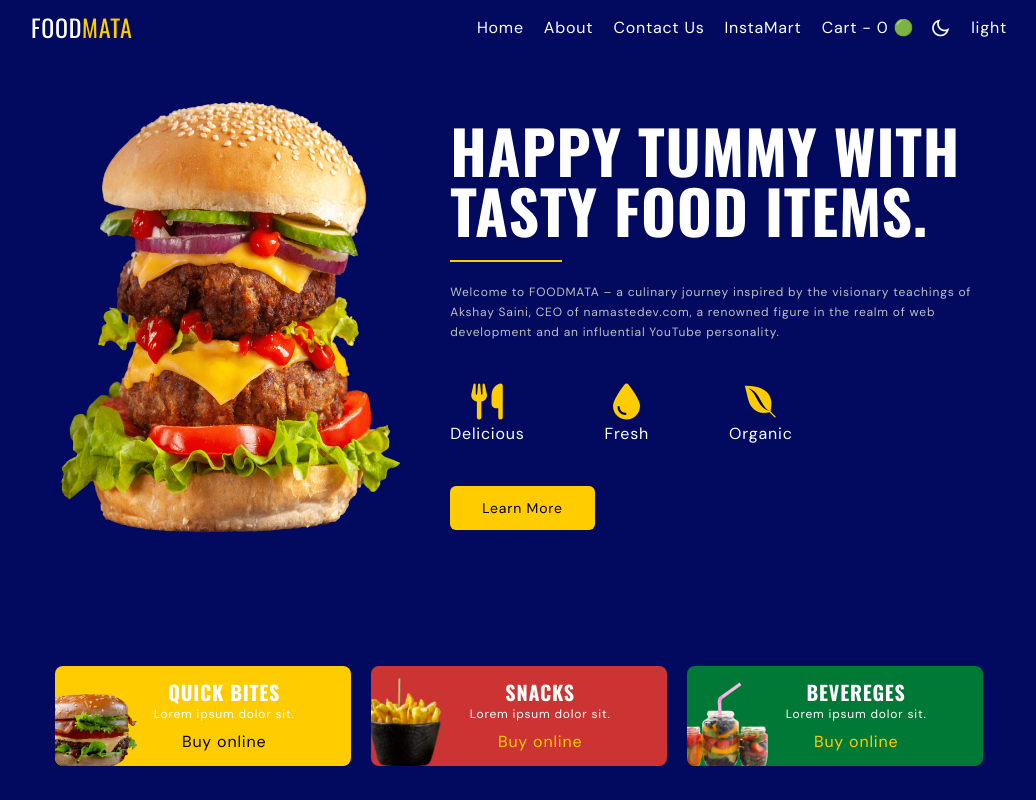
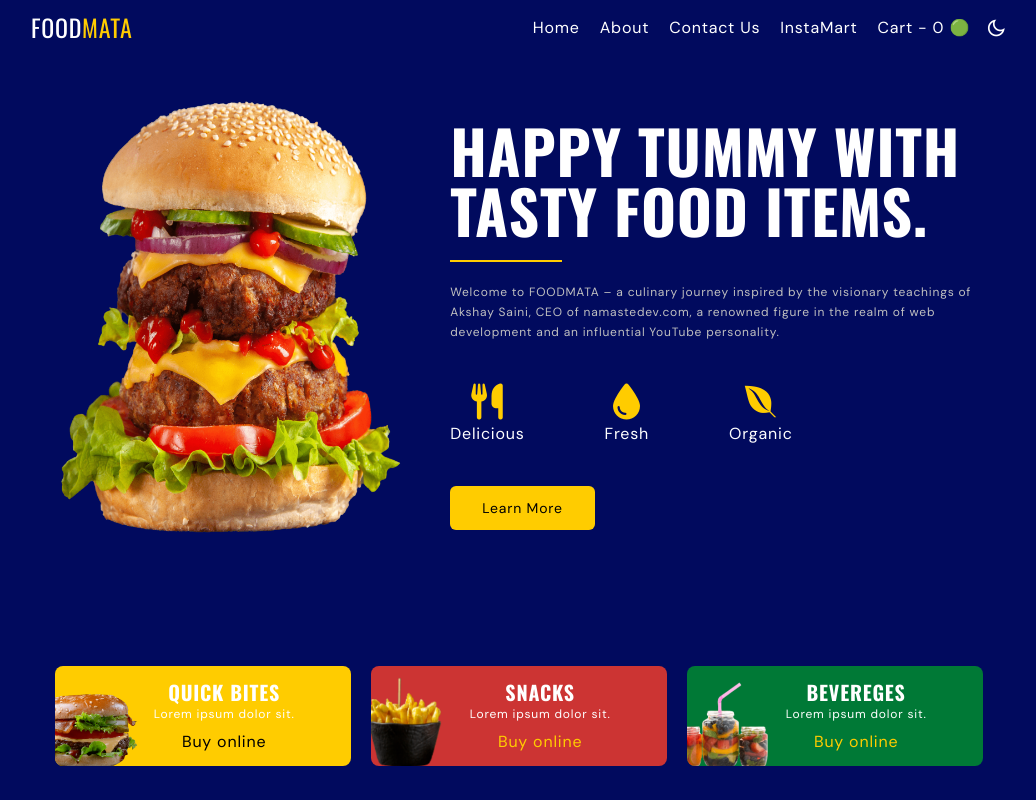
Before and after one commit to Shivam-yadav0206/Zwiggy, a React (Vite) app: page / in a window 1280 px wide. Both pictures are taken after a click on the button "Close". Shown: the top 800 px of the page, without its empty margins (121-1157 px from the left). Built offline with nearby package versions, Linux system fonts and the light colour scheme; no server answers.

Commit message:
Header minor update

```diff
--- a/src/components/Header.jsx
+++ b/src/components/Header.jsx
@@ -98,7 +98,6 @@ function Header({setTheme, theme}) {
               theme === "dark" ? "ri-sun-line" : "ri-moon-line"
             } cursor-pointer ml-4 text-xl`}
             id="theme-toggle"></i>
-          <p>{theme }</p>
 
           <div className="md:hidden" id="hamburger">
             <i className="ri-menu-2-line cursor-pointer text-xl"></i>
```
Also changed, not shown: src/App.js (+0 -28 lines).
